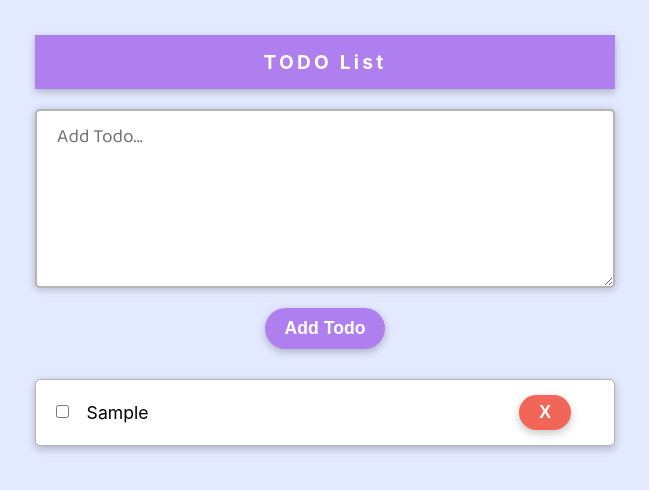
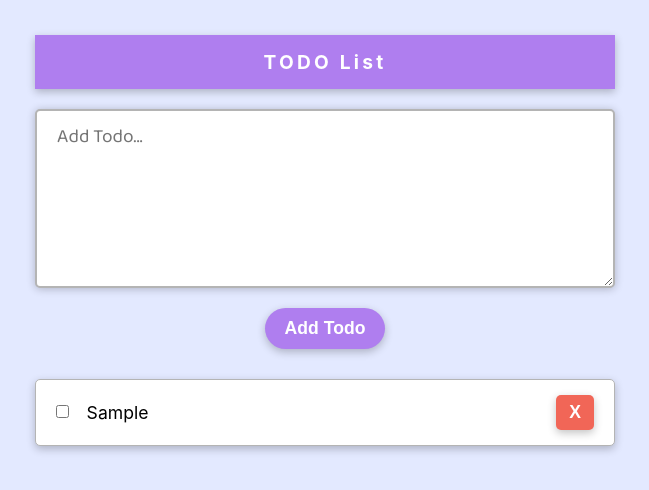
Before and after one commit to debanjan-2002/todo-list-react, a React (Create React App) app: page / in a window 1280 px wide. Both pictures are taken after typing "Sample" into the empty fields and a click on the button "Add Todo". Shown: the top 490 px of the page, without its empty margins (315-964 px from the left). Built offline with nearby package versions, Linux system fonts and the light colour scheme.

Commit message:
Updated styles

```diff
--- a/src/components/TodoItem.module.css
+++ b/src/components/TodoItem.module.css
@@ -13,7 +13,7 @@
 }
 
 .todo_item__content {
-    flex-basis: 80%;
+    flex: 1;
     display: flex;
     align-items: center;
 }
@@ -27,14 +27,13 @@
 }
 
 .todo_item__delete {
-    flex-basis: 20%;
     display: flex;
     justify-content: center;
     align-items: flex-start;
 }
 
 .todo_item__delete button {
-    padding: 7px 20px;
+    padding: 7px 13px;
     outline: none;
     border: none;
     background-color: #f16657;
@@ -43,7 +42,7 @@
     font-size: 1.1rem;
     font-weight: 700;
     width: fit-content;
-    border-radius: 1.5em;
+    border-radius: 5px;
     transition: 200ms all;
     box-shadow: rgba(0, 0, 0, 0.24) 0px 3px 8px;
 }
```
